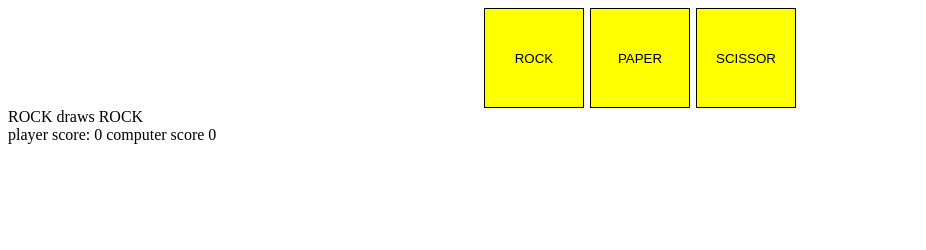
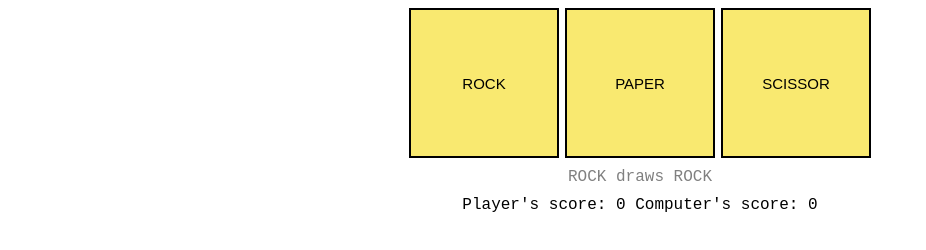
Before and after one commit to ramon15749/rock-paper-scissor, a plain HTML site: page index.html in a window 1280 px wide. Both pictures are taken after a click on the button "ROCK". Shown: the whole page, without its empty margins (0-926 px from the left). Drawn offline with Linux system fonts and the light colour scheme.

Commit message:
improve the look of the interface

```diff
--- a/script.js
+++ b/script.js
@@ -1,16 +1,18 @@
 let playerScore = 0;
 let computerScore = 0;
 
+const match = document.querySelector('.match');
+const score = document.querySelector('.score');
+
+
 function printMatch(text){
-	const content = document.querySelector('.match');
-	content.textContent = text;
+
+	match.textContent = text;
 
 }
 
 function printScore(text){
-	const content = document.querySelector('.score');
-	content.textContent = text;
-
+	score.textContent = text;
 }
 
 function playRound(p) {
@@ -88,20 +90,25 @@ function playGame(){
 	switch(result){
 			case 1:
 				playerScore++
+				match.setAttribute('style','color: green');
 				break;
 			case -1:
 				computerScore++;
+				match.setAttribute('style','color: red');
+				break;
+			case 0:
+				match.setAttribute('style', 'color: gray');
 	}
-	scoreLog = "player score: " + playerScore + " computer score " + computerScore;
+	scoreLog = "Player\'s score: " + playerScore + " Computer\'s score: " + computerScore;
 	printScore(scoreLog);
 
 	if(playerScore > 4 || computerScore > 4){
 		var winner;
 		if(playerScore > computerScore){
-			winner = "player"
+			winner = "Player"
 		}
 		else{
-			winner = "computer"
+			winner = "Computer"
 		}
 		const result = document.createElement('div');
 		result.textContent = winner + " wins";
--- a/styles.css
+++ b/styles.css
@@ -1,11 +1,23 @@
+body{
+	font-family: 'Roboto Mono', monospace;
+}
+
+
+
 button{
-	background-color: yellow;
-	border: 1px solid black;
-	width: 100px;
-	height: 100px;
+	background-color: #f9e970;
+	border: 2px solid black;
+	width: 150px;
+	height: 150px;
 	margin: 0px 3px 0px 3px;
 	display: inline-block;
 	top: 50px;
+	font-size: 15px
+}
+
+.match, .score{
+	text-align: center;
+	padding: 10px 0px 0px 0px;
 }
 
 .buttons{
@@ -13,8 +25,6 @@ button{
   justify-content: center;
 }
 
-.click{
-	transform: scale(1.2, 1.2);
-
-
+button:active{
+	transform: scale(1.1, 1.1);
 }
```
